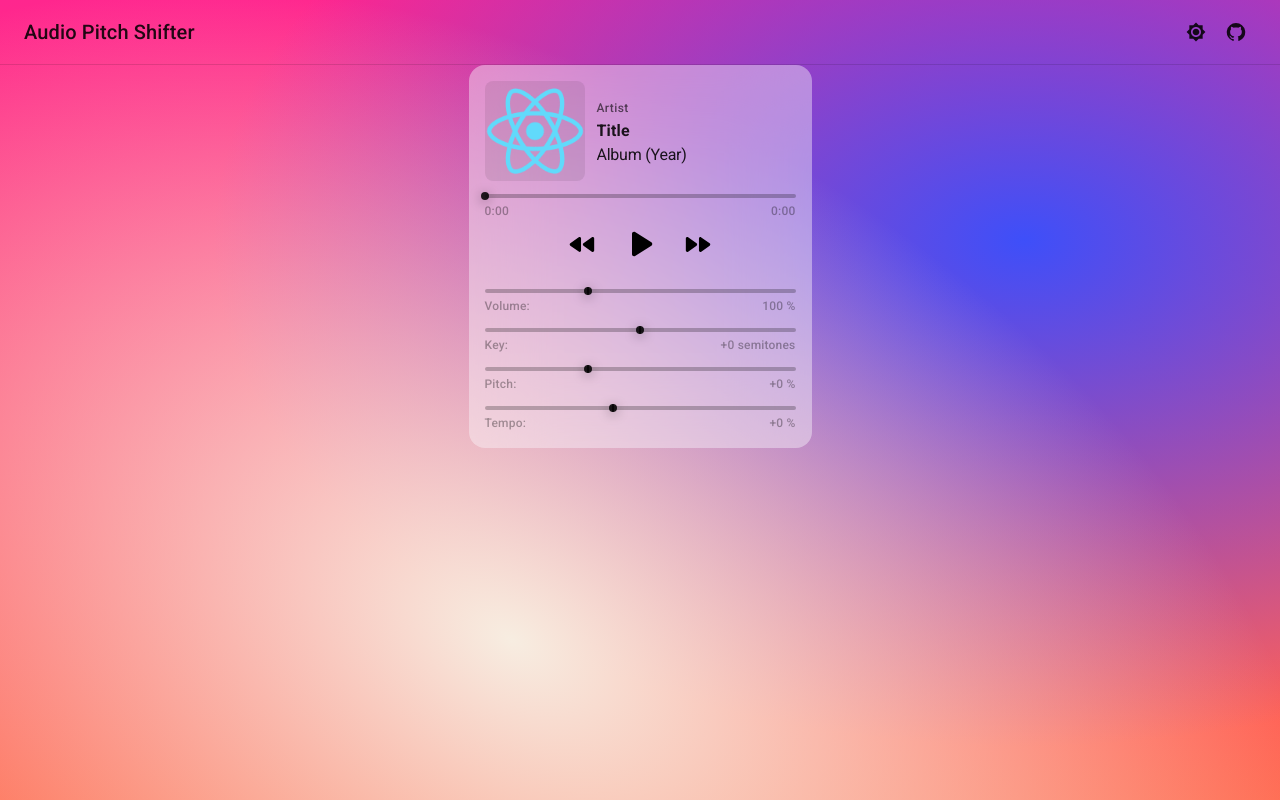
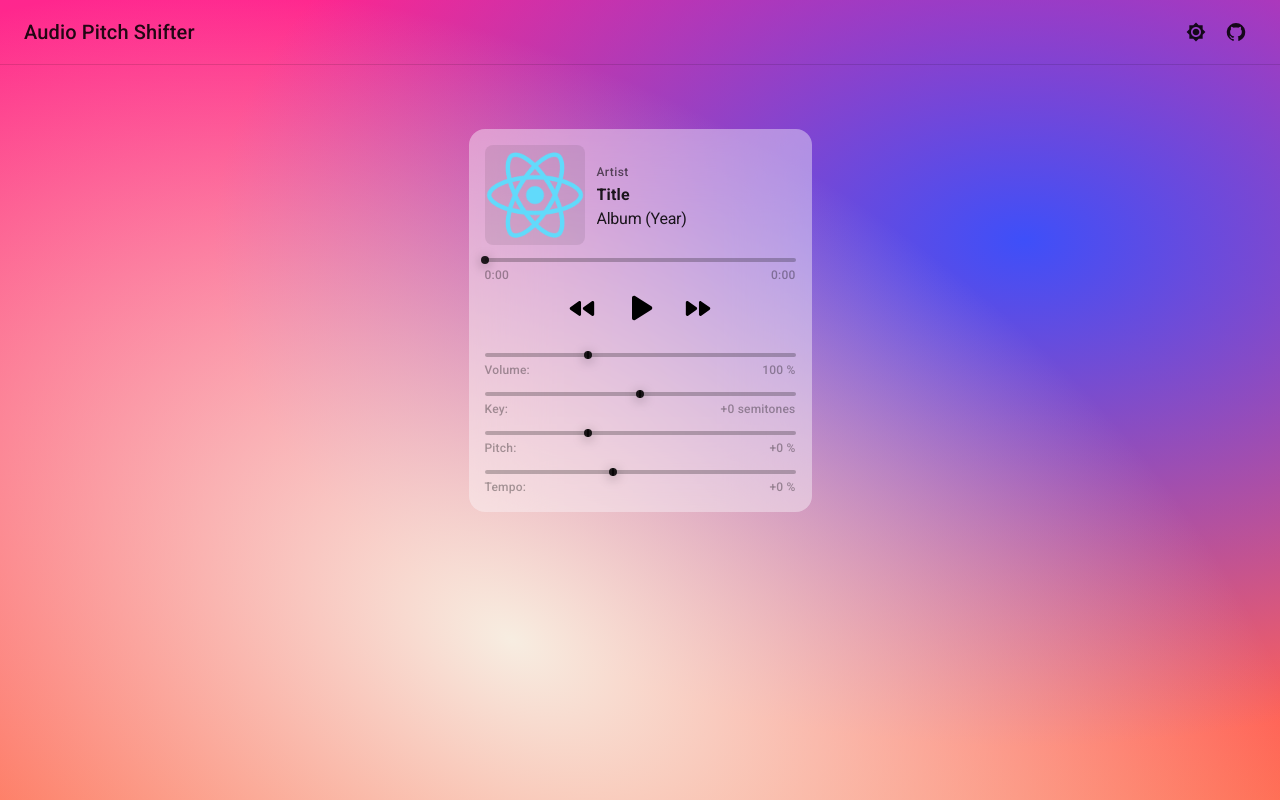
Before and after one commit to JoHoop/audio-pitch-shifter-react, a React (Create React App) app: page / in a window 1280 px wide. Built offline with nearby package versions, Linux system fonts and the light colour scheme.

Commit message:
Add vertical spacing below header

```diff
--- a/src/App.js
+++ b/src/App.js
@@ -2,14 +2,18 @@ import React from 'react';
 import { Header } from './components/Header';
 import { AudioWrapper } from './components/AudioWrapper';
 import { ThemeWrapper } from './theme/ThemeProvider';
-import { CssBaseline } from '@mui/material';
+import { CssBaseline, Box } from '@mui/material';
 
 export const App = () => {
   return (
     <ThemeWrapper>
       <CssBaseline />
-      <Header />
-      <AudioWrapper />
+      <Box flexDirection='column'>
+        <Header />
+        <Box mt={8}>
+          <AudioWrapper />
+        </Box>
+      </Box>
     </ThemeWrapper>
   );
 };
```
